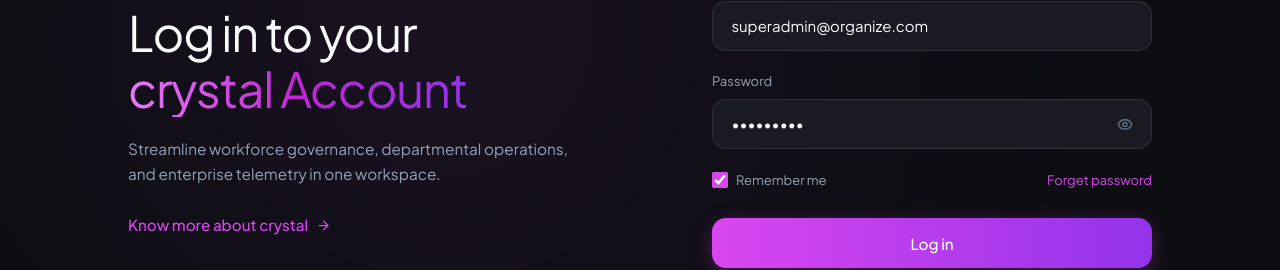
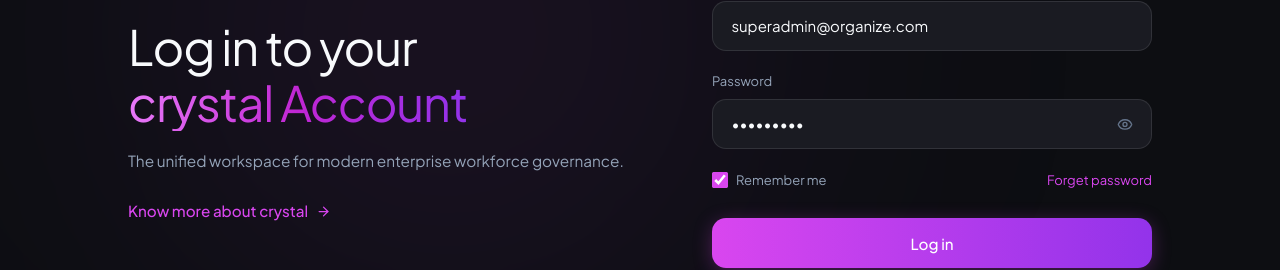
Before and after one commit to patan-abubakar8/CrystalSpace, a React (Vite) app in the folder Frontend/web/: page / in a window 1280 px wide. Shown: the part 287-557 px from the top of the page. Built offline with nearby package versions, Linux system fonts and the light colour scheme; no server answers; a web font is replaced by a local one.

Commit message:
style(auth): condense tagline to clean single line on login and forgot password pages

```diff
--- a/Frontend/web/src/modules/auth/pages/ForgotPasswordPage.tsx
+++ b/Frontend/web/src/modules/auth/pages/ForgotPasswordPage.tsx
@@ -96,7 +96,7 @@ export const ForgotPasswordPage: React.FC<ForgotPasswordPageProps> = ({
           </h1>
 
           <p className="auth-tagline">
-            Enter your registered organizational email address and we&apos;ll dispatch a secure recovery link.
+            Enter your organizational email to receive a secure recovery link.
           </p>
 
           <a
--- a/Frontend/web/src/modules/auth/pages/LoginPage.css
+++ b/Frontend/web/src/modules/auth/pages/LoginPage.css
@@ -139,11 +139,11 @@
 .auth-tagline {
   color: var(--text-secondary);
   font-size: clamp(0.95rem, 1.2vw, 1.0625rem);
-  line-height: 1.6;
+  line-height: 1.5;
   font-weight: 400;
-  margin-top: 1.25rem;
+  margin-top: 1.15rem;
   margin-bottom: 0;
-  max-width: 460px;
+  max-width: 580px;
 }
 
 .auth-learn-more-link {
--- a/Frontend/web/src/modules/auth/pages/LoginPage.tsx
+++ b/Frontend/web/src/modules/auth/pages/LoginPage.tsx
@@ -94,7 +94,7 @@ export const LoginPage: React.FC<LoginPageProps> = ({
           </h1>
 
           <p className="auth-tagline">
-            Streamline workforce governance, departmental operations, and enterprise telemetry in one workspace.
+            The unified workspace for modern enterprise workforce governance.
           </p>
 
           <a
```
